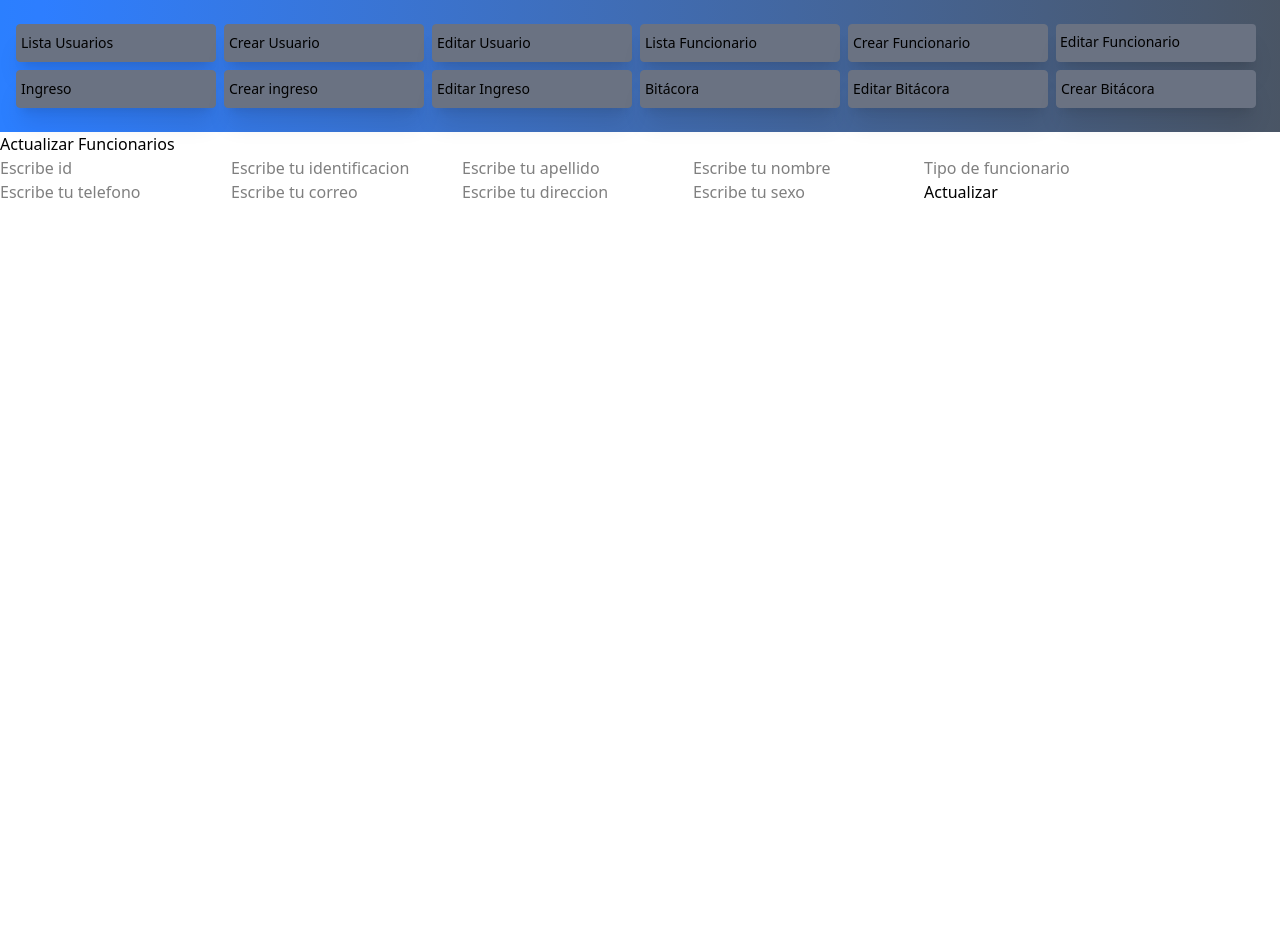
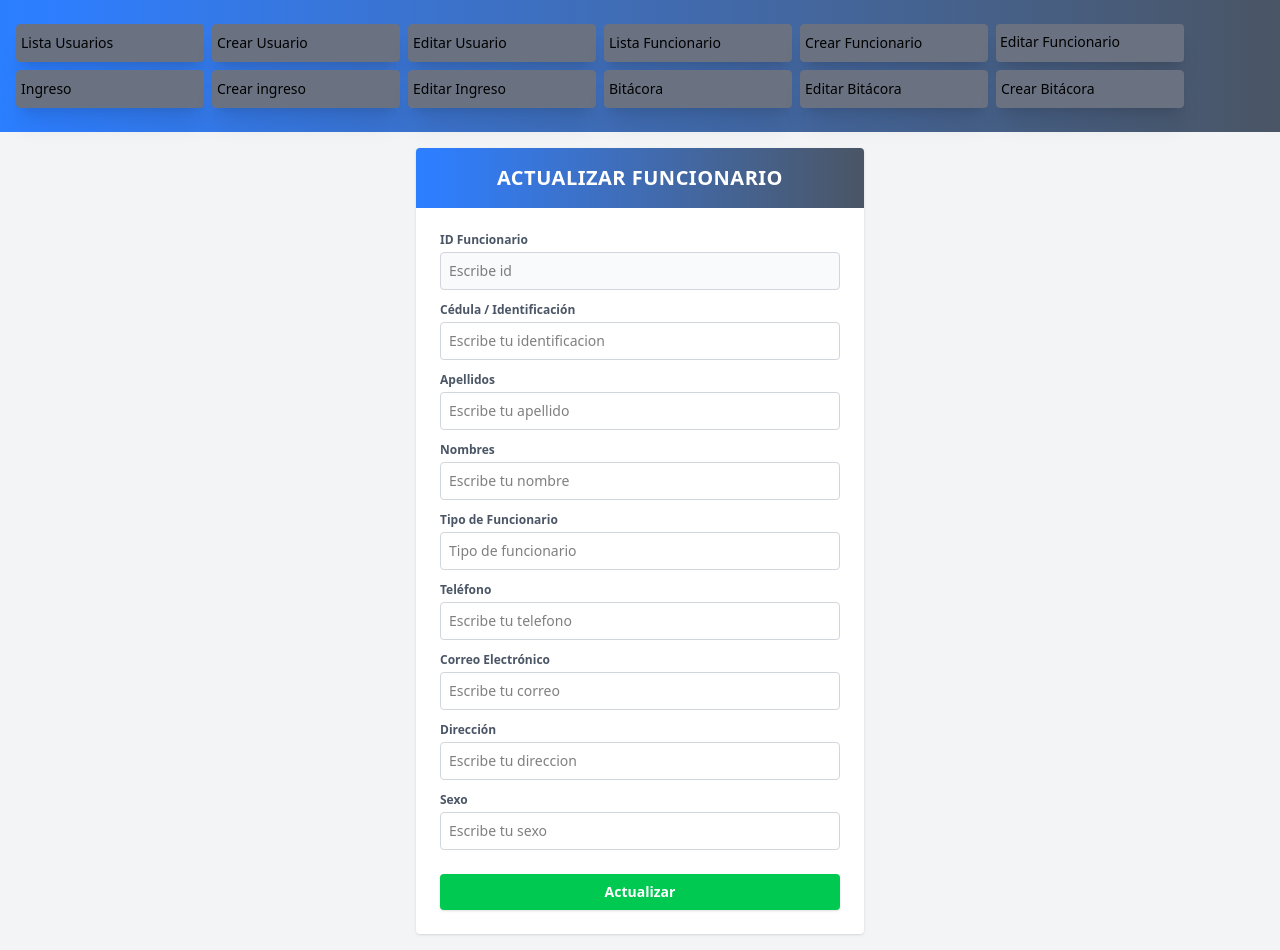
Before and after one commit to juniorsmith21/TareaAJJS, an Angular app: page /editarFuncionario/1 in a window 1280 px wide. Before the commit the page ends 800 px from the top, so only its background shows below. Built offline with nearby package versions, Linux system fonts and the light colour scheme.

Commit message:
estilos de tarjetas

```diff
--- a/src/app/crear-funcinario/crear-funcinario.html
+++ b/src/app/crear-funcinario/crear-funcinario.html
@@ -1,18 +1,134 @@
-<h1>CREAR FUNCIONARIO</h1>
-<form (ngSubmit)="guardarFuncionario()" >
-    <input placeholder="Escribe id " name="id" [(ngModel)]="nuevoFuncionario.id_funcionario">
-    <input placeholder="Escribe tu identificacion" name="ident" [(ngModel)]="nuevoFuncionario.ci">
-    <input placeholder="Escribe tu apellido" name="ape" [(ngModel)]="nuevoFuncionario.apellidos">
-    <input placeholder="Escribe tu nombre" name="nom" [(ngModel)]="nuevoFuncionario.nombres">
-    <input placeholder="Tipo de funcionario" name="funcio" [(ngModel)]="nuevoFuncionario.tipo_funcionario">
-    <input placeholder="Escribe tu telefono" name="tel" [(ngModel)]="nuevoFuncionario.telefono">
-    <input placeholder="Escribe tu correo " name="corr" [(ngModel)]="nuevoFuncionario.correo">
-    <input placeholder="Escribe tu direccion " name="dir" [(ngModel)]="nuevoFuncionario.direccion">
-    <input placeholder="Escribe tu sexo" name="sex" [(ngModel)]="nuevoFuncionario.sexo">
-
-    <button>Guardar</button>
+<div class="p-4 bg-gray-100 min-h-screen flex flex-col items-center">
 
 
+  <div class="w-full max-w-md bg-white rounded shadow overflow-hidden">
 
 
-</form>
+    <div class="bg-gradient-to-l from-gray-600 to-blue-500 text-white p-4 text-center">
+      <h1 class="text-xl font-bold uppercase tracking-wide">Crear Funcionario</h1>
+    </div>
+
+
+    <form (ngSubmit)="guardarFuncionario()" class="p-6 flex flex-col gap-3">
+
+
+      <div class="flex flex-col">
+        <label class="text-xs font-semibold text-gray-600 mb-1">ID Funcionario</label>
+        <input
+          type="text"
+          placeholder="Escribe id"
+          name="id"
+          [(ngModel)]="nuevoFuncionario.id_funcionario"
+          class="border border-gray-300 rounded p-2 text-sm focus:outline-none focus:border-blue-500 bg-gray-50"
+        >
+      </div>
+
+
+      <div class="flex flex-col">
+        <label class="text-xs font-semibold text-gray-600 mb-1">Cédula / Identificación</label>
+        <input
+          type="text"
+          placeholder="Escribe tu identificacion"
+          name="ident"
+          [(ngModel)]="nuevoFuncionario.ci"
+          class="border border-gray-300 rounded p-2 text-sm focus:outline-none focus:border-blue-500"
+        >
+      </div>
+
+
+      <div class="flex flex-col">
+        <label class="text-xs font-semibold text-gray-600 mb-1">Apellidos</label>
+        <input
+          type="text"
+          placeholder="Escribe tu apellido"
+          name="ape"
+          [(ngModel)]="nuevoFuncionario.apellidos"
+          class="border border-gray-300 rounded p-2 text-sm focus:outline-none focus:border-blue-500"
+        >
+      </div>
+
+
+      <div class="flex flex-col">
+        <label class="text-xs font-semibold text-gray-600 mb-1">Nombres</label>
+        <input
+          type="text"
+          placeholder="Escribe tu nombre"
+          name="nom"
+          [(ngModel)]="nuevoFuncionario.nombres"
+          class="border border-gray-300 rounded p-2 text-sm focus:outline-none focus:border-blue-500"
+        >
+      </div>
+
+
+      <div class="flex flex-col">
+        <label class="text-xs font-semibold text-gray-600 mb-1">Tipo de Funcionario</label>
+        <input
+          type="text"
+          placeholder="Tipo de funcionario"
+          name="funcio"
+          [(ngModel)]="nuevoFuncionario.tipo_funcionario"
+          class="border border-gray-300 rounded p-2 text-sm focus:outline-none focus:border-blue-500"
+        >
+      </div>
+
+
+      <div class="flex flex-col">
+        <label class="text-xs font-semibold text-gray-600 mb-1">Teléfono</label>
+        <input
+          type="text"
+          placeholder="Escribe tu telefono"
+          name="tel"
+          [(ngModel)]="nuevoFuncionario.telefono"
+          class="border border-gray-300 rounded p-2 text-sm focus:outline-none focus:border-blue-500"
+        >
+      </div>
+
+
+      <div class="flex flex-col">
+        <label class="text-xs font-semibold text-gray-600 mb-1">Correo Electrónico</label>
+        <input
+          type="email"
+          placeholder="Escribe tu correo"
+          name="corr"
+          [(ngModel)]="nuevoFuncionario.correo"
+          class="border border-gray-300 rounded p-2 text-sm focus:outline-none focus:border-blue-500"
+        >
+      </div>
+
+
+      <div class="flex flex-col">
+        <label class="text-xs font-semibold text-gray-600 mb-1">Dirección</label>
+        <input
+          type="text"
+          placeholder="Escribe tu direccion"
+          name="dir"
+          [(ngModel)]="nuevoFuncionario.direccion"
+          class="border border-gray-300 rounded p-2 text-sm focus:outline-none focus:border-blue-500"
+        >
+      </div>
+
+
+      <div class="flex flex-col">
+        <label class="text-xs font-semibold text-gray-600 mb-1">Sexo</label>
+        <input
+          type="text"
+          placeholder="Escribe tu sexo"
+          name="sex"
+          [(ngModel)]="nuevoFuncionario.sexo"
+          class="border border-gray-300 rounded p-2 text-sm focus:outline-none focus:border-blue-500"
+        >
+      </div>
+
+
+      <div class="mt-3">
+        <button
+          type="submit"
+          class="w-full bg-green-600 hover:bg-blue-700 text-white font-semibold py-2 px-4 rounded text-sm transition-colors shadow">
+          Guardar
+        </button>
+      </div>
+
+    </form>
+  </div>
+
+</div>
--- a/src/app/editar-funcionario/editar-funcionario.html
+++ b/src/app/editar-funcionario/editar-funcionario.html
@@ -1,25 +1,132 @@
-<h1>Actualizar Funcionarios</h1>
+<div class="p-4 bg-gray-100 min-h-screen flex flex-col items-center">
 
-<form (ngSubmit)="actualizarFuncionario()">
 
-    <input placeholder="Escribe id" name="id" [(ngModel)]="funcionario.id_funcionario">
+  <div class="w-full max-w-md bg-white rounded shadow overflow-hidden">
 
-    <input placeholder="Escribe tu identificacion" name="ident" [(ngModel)]="funcionario.ci">
 
-    <input placeholder="Escribe tu apellido" name="ape" [(ngModel)]="funcionario.apellidos">
+    <div class="bg-gradient-to-l from-gray-600 to-blue-500 text-white p-4 text-center">
+      <h1 class="text-xl font-bold uppercase tracking-wide">Actualizar Funcionario</h1>
+    </div>
 
-    <input placeholder="Escribe tu nombre" name="nom" [(ngModel)]="funcionario.nombres">
 
-    <input placeholder="Tipo de funcionario" name="funcio" [(ngModel)]="funcionario.tipo_funcionario">
+    <form (ngSubmit)="actualizarFuncionario()" class="p-6 flex flex-col gap-3">
 
-    <input placeholder="Escribe tu telefono" name="tel" [(ngModel)]="funcionario.telefono">
 
-    <input placeholder="Escribe tu correo" name="corr" [(ngModel)]="funcionario.correo">
+      <div class="flex flex-col">
+        <label class="text-xs font-semibold text-gray-600 mb-1">ID Funcionario</label>
+        <input
+          type="text"
+          placeholder="Escribe id"
+          name="id"
+          [(ngModel)]="funcionario.id_funcionario"
+          class="border border-gray-300 rounded p-2 text-sm focus:outline-none focus:border-blue-500 bg-gray-50"
+        >
+      </div>
 
-    <input placeholder="Escribe tu direccion" name="dir" [(ngModel)]="funcionario.direccion">
+      <div class="flex flex-col">
+        <label class="text-xs font-semibold text-gray-600 mb-1">Cédula / Identificación</label>
+        <input
+          type="text"
+          placeholder="Escribe tu identificacion"
+          name="ident"
+          [(ngModel)]="funcionario.ci"
+          class="border border-gray-300 rounded p-2 text-sm focus:outline-none focus:border-blue-500"
+        >
+      </div>
 
-    <input placeholder="Escribe tu sexo" name="sex" [(ngModel)]="funcionario.sexo">
+      <div class="flex flex-col">
+        <label class="text-xs font-semibold text-gray-600 mb-1">Apellidos</label>
+        <input
+          type="text"
+          placeholder="Escribe tu apellido"
+          name="ape"
+          [(ngModel)]="funcionario.apellidos"
+          class="border border-gray-300 rounded p-2 text-sm focus:outline-none focus:border-blue-500"
+        >
+      </div>
 
-    <button type="submit"> Actualizar </button>
 
-</form>
+      <div class="flex flex-col">
+        <label class="text-xs font-semibold text-gray-600 mb-1">Nombres</label>
+        <input
+          type="text"
+          placeholder="Escribe tu nombre"
+          name="nom"
+          [(ngModel)]="funcionario.nombres"
+          class="border border-gray-300 rounded p-2 text-sm focus:outline-none focus:border-blue-500"
+        >
+      </div>
+
+
+      <div class="flex flex-col">
+        <label class="text-xs font-semibold text-gray-600 mb-1">Tipo de Funcionario</label>
+        <input
+          type="text"
+          placeholder="Tipo de funcionario"
+          name="funcio"
+          [(ngModel)]="funcionario.tipo_funcionario"
+          class="border border-gray-300 rounded p-2 text-sm focus:outline-none focus:border-blue-500"
+        >
+      </div>
+
+
+      <div class="flex flex-col">
+        <label class="text-xs font-semibold text-gray-600 mb-1">Teléfono</label>
+        <input
+          type="text"
+          placeholder="Escribe tu telefono"
+          name="tel"
+          [(ngModel)]="funcionario.telefono"
+          class="border border-gray-300 rounded p-2 text-sm focus:outline-none focus:border-blue-500"
+        >
+      </div>
+
+
+      <div class="flex flex-col">
+        <label class="text-xs font-semibold text-gray-600 mb-1">Correo Electrónico</label>
+        <input
+          type="email"
+          placeholder="Escribe tu correo"
+          name="corr"
+          [(ngModel)]="funcionario.correo"
+          class="border border-gray-300 rounded p-2 text-sm focus:outline-none focus:border-blue-500"
+        >
+      </div>
+
+
+      <div class="flex flex-col">
+        <label class="text-xs font-semibold text-gray-600 mb-1">Dirección</label>
+        <input
+          type="text"
+          placeholder="Escribe tu direccion"
+          name="dir"
+          [(ngModel)]="funcionario.direccion"
+          class="border border-gray-300 rounded p-2 text-sm focus:outline-none focus:border-blue-500"
+        >
+      </div>
+
+
+      <div class="flex flex-col">
+        <label class="text-xs font-semibold text-gray-600 mb-1">Sexo</label>
+        <input
+          type="text"
+          placeholder="Escribe tu sexo"
+          name="sex"
+          [(ngModel)]="funcionario.sexo"
+          class="border border-gray-300 rounded p-2 text-sm focus:outline-none focus:border-blue-500"
+        >
+      </div>
+
+
+      <div class="mt-3">
+        <button
+          type="submit"
+          class="w-full bg-green-500 hover:bg-green-600 text-white font-semibold py-2 px-4 rounded text-sm transition-colors shadow">
+          Actualizar
+        </button>
+      </div>
+
+    </form>
+  </div>
+
+</div>
--- a/src/app/funcionarios/funcionarios.html
+++ b/src/app/funcionarios/funcionarios.html
@@ -1,38 +1,49 @@
-<h1>LISTA FUNCIONARIOS</h1>
 
-<table>
-    <thead>
+<div class="p-4 bg-gray-100 min-h-screen">
+  <h1 class="text-xl font-bold mb-4 text-center">LISTA FUNCIONARIOS</h1>
+
+
+  <div class="overflow-x-auto bg-white rounded shadow">
+    <table class="w-full text-sm text-left border-collapse">
+      <thead class="bg-gradient-to-l from-gray-600 to-blue-500 text-white">
         <tr>
-            <th>ID Funcionario</th>
-            <th>CI</th>
-            <th>Apellidos</th>
-            <th>Nombres</th>
-            <th>Tipo Funcionario</th>
-            <th>Teléfono</th>
-            <th>Correo</th>
-            <th>Dirección</th>
-            <th>Sexo</th>
+          <th class="p-3">ID</th>
+          <th class="p-3">CI</th>
+          <th class="p-3">Apellidos</th>
+          <th class="p-3">Nombres</th>
+          <th class="p-3">Tipo</th>
+          <th class="p-3">Teléfono</th>
+          <th class="p-3">Correo</th>
+          <th class="p-3">Dirección</th>
+          <th class="p-3">Sexo</th>
+          <th class="p-5 text-center" colspan="2">Acciones</th>
         </tr>
       </thead>
 
       <tbody>
-        <tr *ngFor="let f of funcionario">
-            <td>{{f.id_funcionario}}</td>
-            <td>{{f.ci}}</td>
-            <td>{{f.apellidos}}</td>
-            <td>{{f.nombres}}</td>
-            <td>{{f.tipo_funcionario}}</td>
-            <td>{{f.telefono}}</td>
-            <td>{{f.correo}}</td>
-            <td>{{f.direccion}}</td>
-            <td>{{f.sexo}}</td>
+        <tr *ngFor="let f of funcionario" class="border-b hover:bg-gray-50">
+          <td class="p-3 font-semibold">{{f.id_funcionario}}</td>
+          <td class="p-3 whitespace-nowrap">{{f.ci}}</td>
+          <td class="p-3 whitespace-nowrap">{{f.apellidos}}</td>
+          <td class="p-3 whitespace-nowrap">{{f.nombres}}</td>
+          <td class="p-3 whitespace-nowrap">{{f.tipo_funcionario}}</td>
+          <td class="p-3 whitespace-nowrap">{{f.telefono}}</td>
+          <td class="p-3 whitespace-nowrap">{{f.correo}}</td>
+          <td class="p-3 whitespace-nowrap">{{f.direccion}}</td>
+          <td class="p-3 whitespace-nowrap">{{f.sexo}}</td>
 
-             <td>
-                <button (click)="eliminar(f.id_funcionario)">Eliminar</button>
+          <td class="p-2">
+            <button (click)="eliminar(f.id_funcionario)" class="bg-gray-500 text-white px-2 py-1 rounded text-xs">
+              Eliminar
+            </button>
           </td>
-
-            <td>
-                <button (click)="llevarActualizar(f.id_funcionario)">Actualizar</button> </td>
-
-
+          <td class="p-2">
+            <button (click)="llevarActualizar(f.id_funcionario)" class="bg-green-500 text-white px-2 py-1 rounded text-xs">
+              Actualizar
+            </button>
+          </td>
+        </tr>
       </tbody>
+    </table>
+  </div>
+</div>
```
Also changed, not shown: src/app/app.html (+12 -12 lines). Lines whose indentation alone changed are shown as unchanged.
